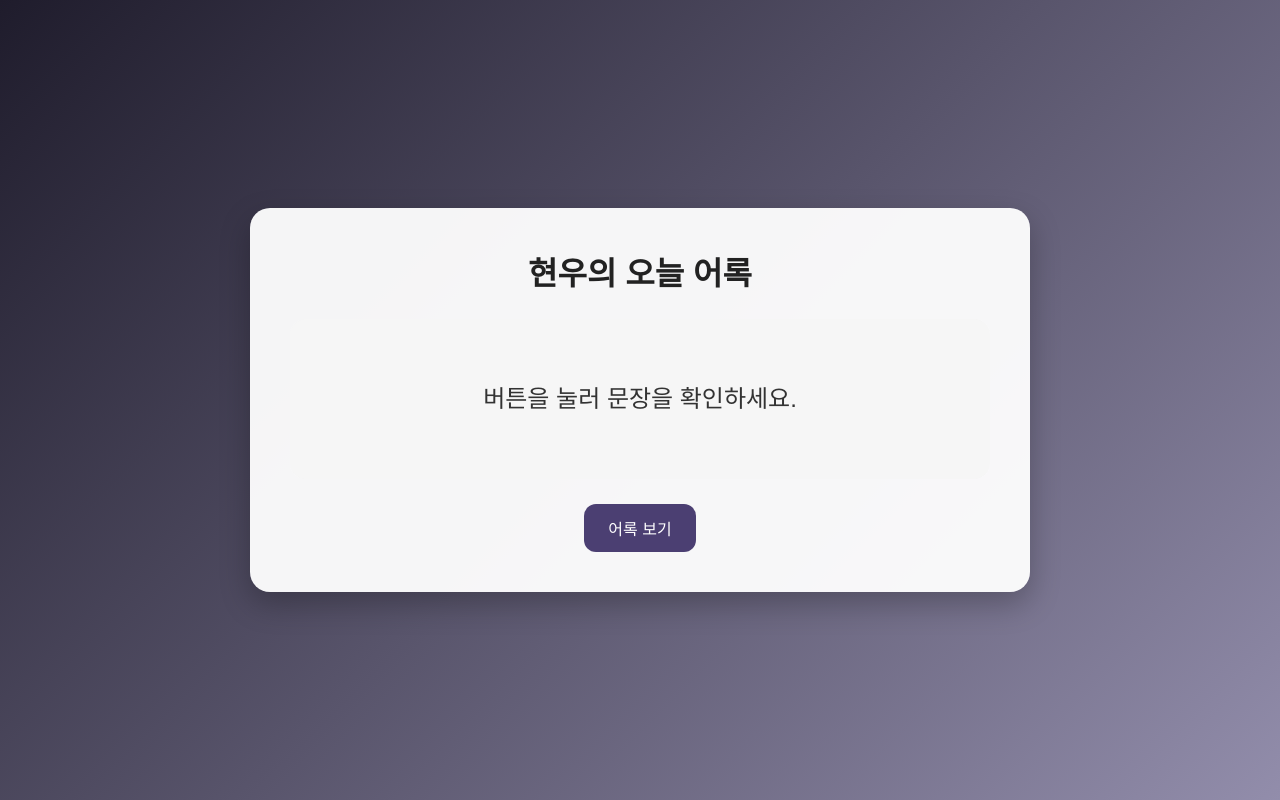
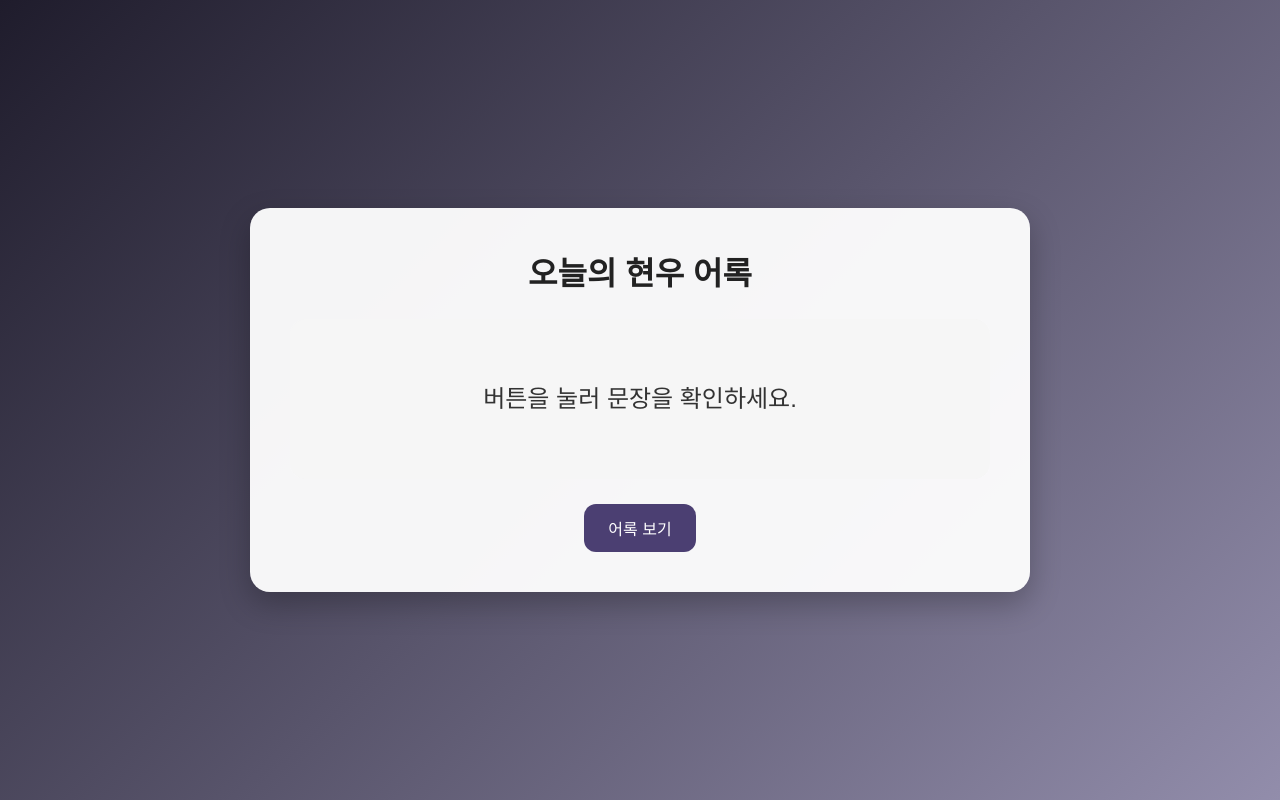
Before and after one commit to suminvv/Hyunwoo, a plain HTML site: page index.html in a window 1280 px wide. Drawn offline with Linux system fonts and the light colour scheme.

Commit message:
Update index.html

```diff
--- a/index.html
+++ b/index.html
@@ -63,7 +63,7 @@
 </head>
 <body>
   <div class="container">
-    <h1>현우의 오늘 어록</h1>
+    <h1>오늘의 현우 어록</h1>
     <div id="quoteBox">버튼을 눌러 문장을 확인하세요.</div>
     <button onclick="showRandomQuote()">어록 보기</button>
   </div>
```
